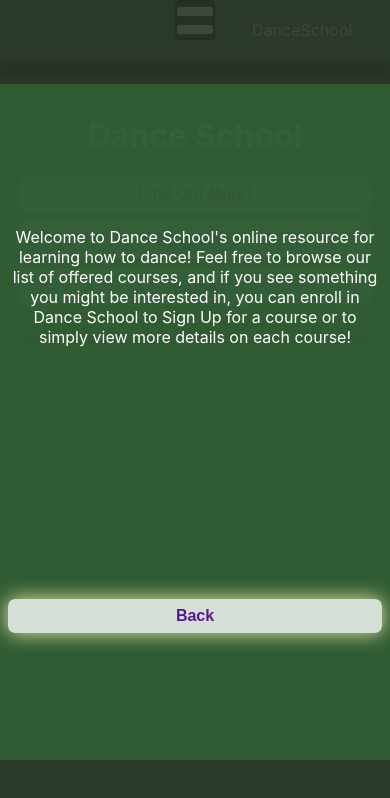
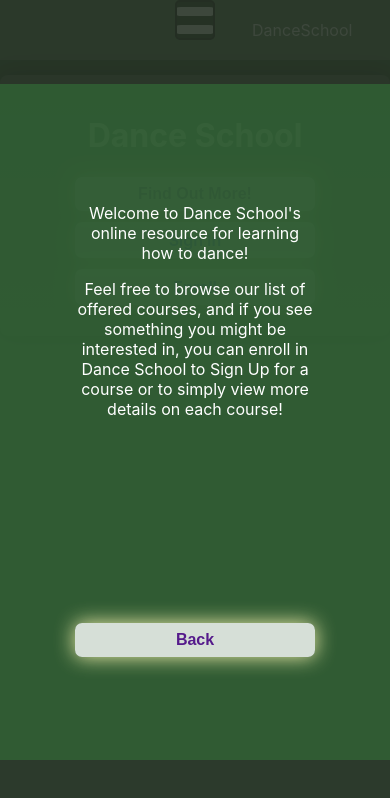
Before and after one commit to Vlacross/Re-Cap-Client, a React (Create React App) app: page / in a window 390 px wide. Both pictures are taken after a click on the button "Find Out More!". Shown: the top 798 px of the page. Built offline with nearby package versions, Linux system fonts and the light colour scheme.

Commit message:
adjusted some styling to make more responsive

```diff
--- a/src/components/about/ourStory.css
+++ b/src/components/about/ourStory.css
@@ -8,7 +8,7 @@
   url("./images/dontz4.jpg"), center;
   background-repeat: no-repeat;
   background-position: center;
-  background-size: 100%;
+  background-size: cover;
   margin: 10px;
   border-radius: 8px;
   padding: 40px;
--- a/src/components/landing/landingIntro.css
+++ b/src/components/landing/landingIntro.css
@@ -12,7 +12,7 @@
 }
 
 .introLink {
-  width: 60%;
+  width: 350px;
   padding: 8px 0px;
   border: none;
   border-radius: 7px;
@@ -26,7 +26,7 @@
   color: #551a8b;
   font-size: 1em;
   font-weight: 600;
-  width: 60%;
+  width: 350px;
   padding: 8px 0px;
   border: none;
   margin: 0;
@@ -65,17 +65,27 @@ label {
   padding: 8px;
 }
 
+.appInfoText {
+  max-width: 500px;
+}
+
 
 
 @media only screen and (max-width: 740px) {
-  .introLink {
+  /* .introLink {
     width: 70%;
 
+  } */
+  /* .appInfoButton {
+    width: 70%;
+  } */
+
+}
+
+@media only screen and (max-width: 670px) {
+  .appInfoText {
+    max-width: 350px;
   }
-  .appInfoButton {
-    width: 70%;
-  }
-
 }
 
 @media only screen and (max-width: 600px) {
@@ -89,12 +99,16 @@ label {
 
 @media only screen and (max-width: 400px) {
   .introLink {
-    width: 100%;
+    max-width: 240px;
   }
   .appInfoButton {
-    width: 100%;
+    width: 240px;
   }
   .introBanner {
     text-decoration: none;
   }
+
+  .appInfoText {
+    max-width: 240px;
+  }
 }
--- a/src/components/landing/landingIntro.js
+++ b/src/components/landing/landingIntro.js
@@ -12,12 +12,16 @@ export default function LandingIntro(props) {
    (
      <div className="appInfoWrapper">
       <div className="appInfo">
-        <p>
-          Welcome to Dance School's online resource for learning how to dance!
-          Feel free to browse our list of offered courses, and if you see something
+        <section className="appInfoText">
+          <p>
+            Welcome to Dance School's online resource for learning how to dance!
+          </p>
+
+          <p>Feel free to browse our list of offered courses, and if you see something
             you might be interested in, you can enroll in Dance School to Sign Up for a course
             or to simply view more details on each course!
-        </p>
+          </p>
+        </section>
         <button className="appInfoButton" onClick={() => props.onClick()}>Back</button>
       </div>
      </div>
```
